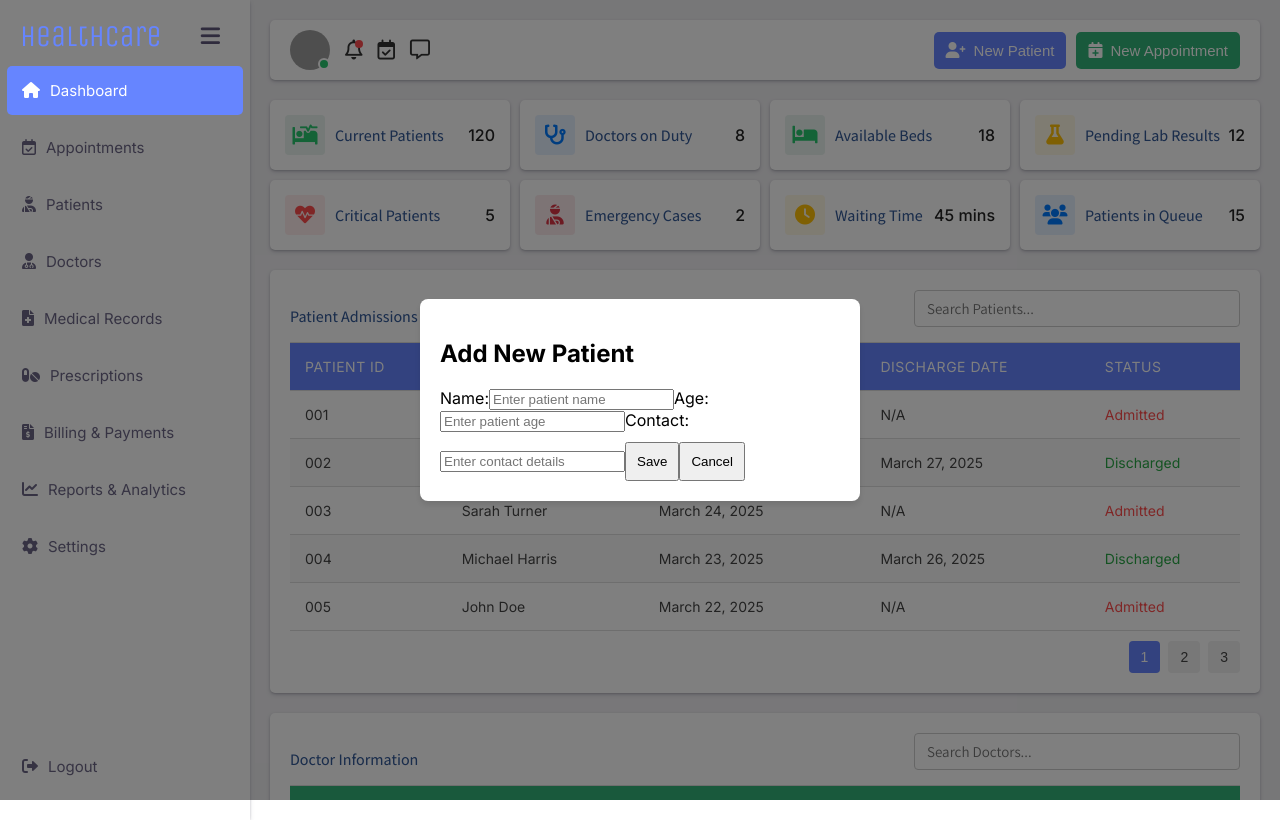
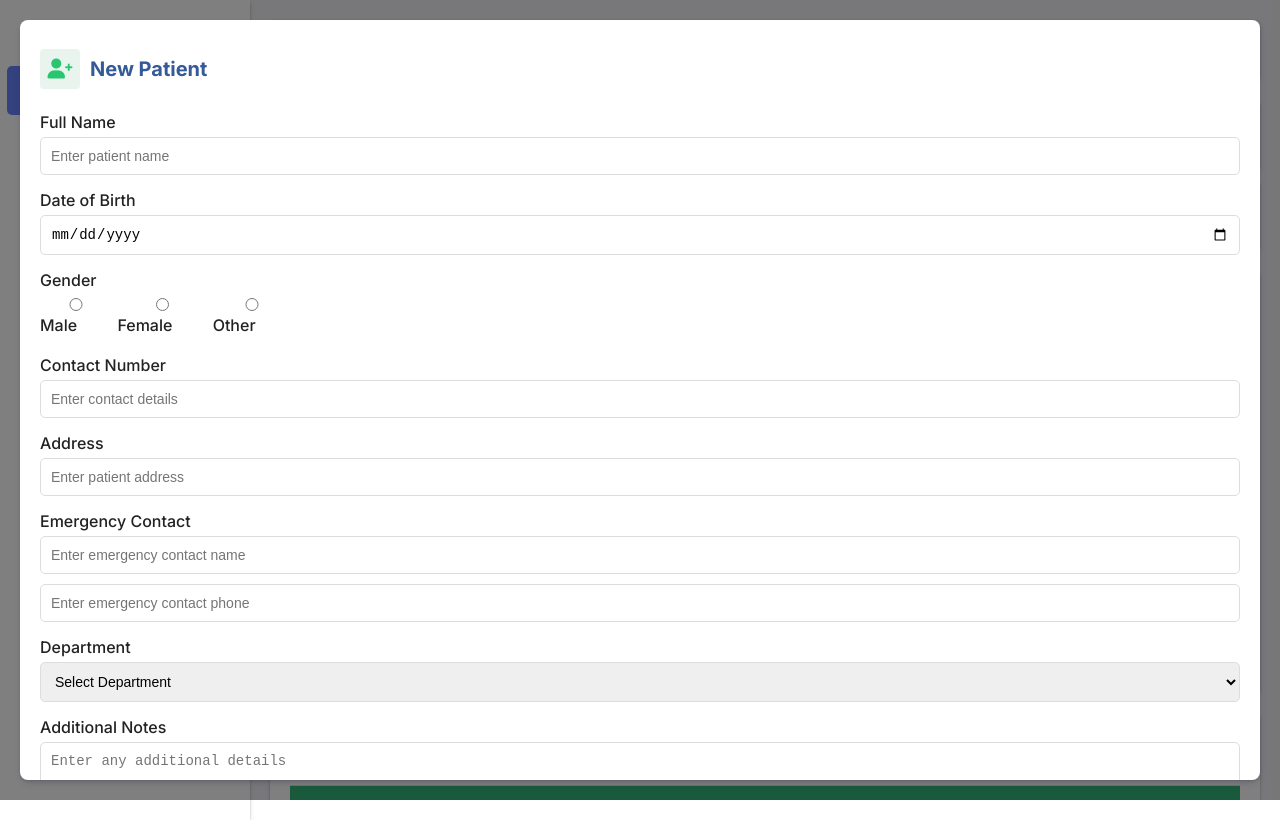
Before and after one commit to joseph-johnson27001/healthcare-dashboard, a Vue app: page / in a window 1280 px wide. Both pictures are taken after a click on the button "New Patient". Built offline with nearby package versions, Linux system fonts and the light colour scheme; grey boxes are pictures that could not be loaded.

Commit message:
New Patient Card

```diff
--- a/src/components/Modals/NewPatientModal.vue
+++ b/src/components/Modals/NewPatientModal.vue
@@ -1,19 +1,135 @@
 <template>
   <div class="modal-overlay" @click.self="$emit('close')">
     <div class="modal-content">
-      <h2>Add New Patient</h2>
-      <form>
-        <label>Name:</label>
-        <input type="text" placeholder="Enter patient name" />
+      <div class="modal-header">
+        <div class="icon-container">
+          <i class="fas fa-user-plus"></i>
+        </div>
+        <h2>New Patient</h2>
+      </div>
 
-        <label>Age:</label>
-        <input type="number" placeholder="Enter patient age" />
+      <form @submit.prevent="savePatient">
+        <!-- Full Name -->
+        <div class="form-group">
+          <label for="name">Full Name</label>
+          <input
+            type="text"
+            id="name"
+            v-model="patient.name"
+            placeholder="Enter patient name"
+            required
+          />
+        </div>
 
-        <label>Contact:</label>
-        <input type="text" placeholder="Enter contact details" />
+        <!-- Date of Birth -->
+        <div class="form-group">
+          <label for="dob">Date of Birth</label>
+          <input type="date" id="dob" v-model="patient.dob" required />
+        </div>
 
-        <button type="submit">Save</button>
-        <button type="button" @click="$emit('close')">Cancel</button>
+        <!-- Gender Selection -->
+        <div class="form-group">
+          <label>Gender</label>
+          <div class="gender-options">
+            <label>
+              <input
+                type="radio"
+                v-model="patient.gender"
+                value="Male"
+                required
+              />
+              Male
+            </label>
+            <label>
+              <input
+                type="radio"
+                v-model="patient.gender"
+                value="Female"
+                required
+              />
+              Female
+            </label>
+            <label>
+              <input
+                type="radio"
+                v-model="patient.gender"
+                value="Other"
+                required
+              />
+              Other
+            </label>
+          </div>
+        </div>
+
+        <!-- Contact Number -->
+        <div class="form-group">
+          <label for="contact">Contact Number</label>
+          <input
+            type="text"
+            id="contact"
+            v-model="patient.contact"
+            placeholder="Enter contact details"
+            required
+          />
+        </div>
+
+        <!-- Address -->
+        <div class="form-group">
+          <label for="address">Address</label>
+          <input
+            type="text"
+            id="address"
+            v-model="patient.address"
+            placeholder="Enter patient address"
+          />
+        </div>
+
+        <!-- Emergency Contact -->
+        <div class="form-group">
+          <label for="emergency-contact">Emergency Contact</label>
+          <input
+            type="text"
+            id="emergency-contact"
+            v-model="patient.emergencyContact"
+            placeholder="Enter emergency contact name"
+          />
+          <input
+            type="text"
+            v-model="patient.emergencyPhone"
+            placeholder="Enter emergency contact phone"
+          />
+        </div>
+
+        <!-- Department Selection -->
+        <div class="form-group">
+          <label for="department">Department</label>
+          <select id="department" v-model="patient.department" required>
+            <option value="" disabled>Select Department</option>
+            <option value="General Medicine">General Medicine</option>
+            <option value="Cardiology">Cardiology</option>
+            <option value="Pediatrics">Pediatrics</option>
+            <option value="Orthopedics">Orthopedics</option>
+            <option value="Neurology">Neurology</option>
+          </select>
+        </div>
+
+        <!-- Notes Section -->
+        <div class="form-group">
+          <label for="notes">Additional Notes</label>
+          <textarea
+            id="notes"
+            v-model="patient.notes"
+            placeholder="Enter any additional details"
+          ></textarea>
+        </div>
+
+        <!-- Form Actions -->
+        <div class="form-actions">
+          <button type="button" class="cancel-btn" @click="$emit('close')">
+            Cancel
+          </button>
+          <button type="submit" class="save-btn">Save</button>
+        </div>
       </form>
     </div>
   </div>
@@ -22,10 +138,32 @@
 <script>
 export default {
   name: "NewPatientModal",
+  data() {
+    return {
+      patient: {
+        name: "",
+        dob: "",
+        gender: "",
+        contact: "",
+        address: "",
+        emergencyContact: "",
+        emergencyPhone: "",
+        department: "",
+        notes: "",
+      },
+    };
+  },
+  methods: {
+    savePatient() {
+      console.log("Saving patient:", this.patient);
+      this.$emit("close");
+    },
+  },
 };
 </script>
 
 <style scoped>
+/* === Modal Overlay === */
 .modal-overlay {
   position: fixed;
   top: 0;
@@ -36,19 +174,123 @@ export default {
   display: flex;
   justify-content: center;
   align-items: center;
+  z-index: 1000;
 }
 
+/* === Modal Content === */
 .modal-content {
   background: white;
   padding: 20px;
   border-radius: 8px;
-  width: 400px;
-  box-shadow: 0px 4px 6px rgba(0, 0, 0, 0.1);
+  width: 100%;
+  height: 90%;
+  margin: 20px;
+  max-width: 1200px;
+  box-shadow: rgba(50, 50, 93, 0.25) 0px 4px 8px -2px,
+    rgba(0, 0, 0, 0.3) 0px 2px 4px -2px;
+  overflow-y: scroll;
 }
 
-button {
-  margin-top: 10px;
+/* === Modal Header === */
+.modal-header {
+  display: flex;
+  align-items: center;
+  gap: 10px;
+  margin-bottom: 15px;
+}
+
+.modal-header h2 {
+  font-size: 20px;
+  color: #345a98;
+}
+
+/* === Icon Container === */
+.icon-container {
+  display: flex;
+  justify-content: center;
+  align-items: center;
+  width: 40px;
+  height: 40px;
+  background-color: rgba(39, 148, 97, 0.1);
+  border-radius: 4px;
+}
+
+.icon-container i {
+  font-size: 20px;
+  color: #28c76f;
+}
+
+/* === Form Styling === */
+.form-group {
+  margin-bottom: 15px;
+}
+
+.form-group label {
+  display: block;
+  font-weight: 500;
+  color: #222;
+  margin-bottom: 5px;
+}
+
+.form-group input,
+.form-group select,
+.form-group textarea {
+  width: 100%;
   padding: 10px;
+  border: 1px solid #ddd;
+  border-radius: 5px;
+  font-size: 14px;
+  box-sizing: border-box;
+  outline: none;
+}
+
+textarea {
+  height: 80px;
+  resize: none;
+}
+
+#emergency-contact {
+  margin-bottom: 10px;
+}
+
+/* === Gender Options === */
+.gender-options {
+  display: flex;
+  gap: 15px;
+}
+
+/* === Buttons === */
+.form-actions {
+  display: flex;
+  justify-content: space-between;
+  margin-top: 15px;
+}
+
+.save-btn {
+  background: #6685ff;
+  color: white;
+  border: none;
+  padding: 10px 12px;
+  font-size: 15px;
+  border-radius: 5px;
   cursor: pointer;
 }
+
+.cancel-btn {
+  background: #ddd;
+  color: #333;
+  border: none;
+  padding: 10px 12px;
+  font-size: 15px;
+  border-radius: 5px;
+  cursor: pointer;
+}
+
+.save-btn:hover {
+  background: #4f6edc;
+}
+
+.cancel-btn:hover {
+  background: #ccc;
+}
 </style>
```
